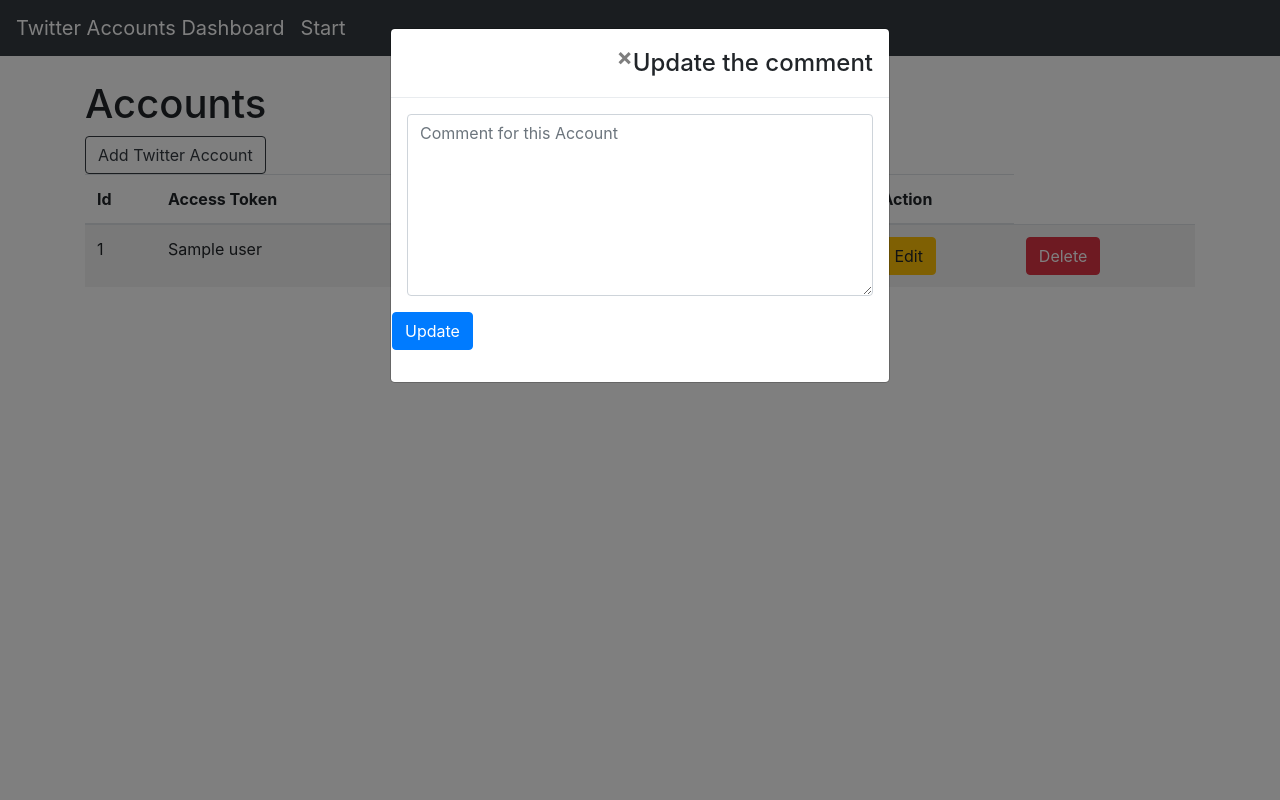
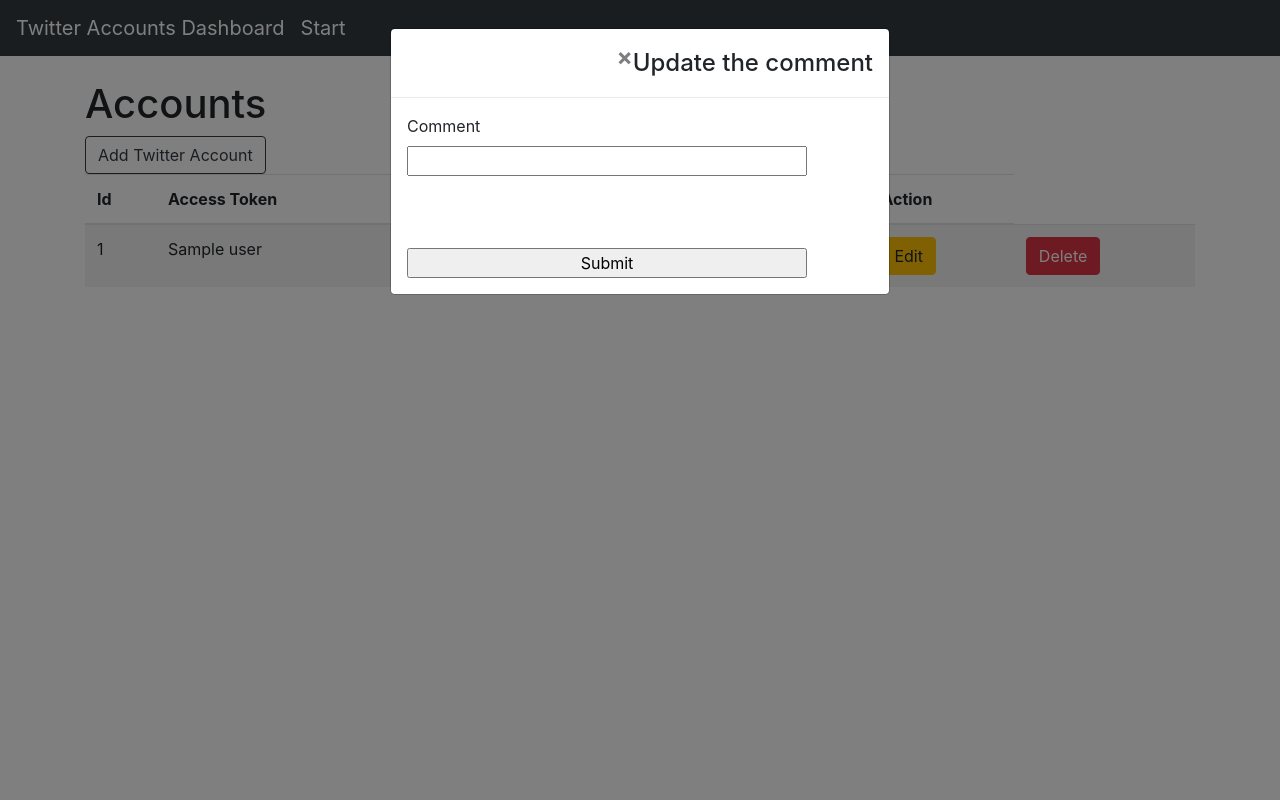
Before and after one commit to kwamena98/webhook, a Flask app: page /dashboard in a window 1280 px wide, after a click on "Edit". Run offline with Flask 2, Linux system fonts and the light colour scheme; a database or web service that is not in the repository returns one stand-in record (values such as "Sample title"); some libraries are stand-ins or nearby versions.

Commit message:
Update dashboard.html

```diff
--- a/templates/dashboard.html
+++ b/templates/dashboard.html
@@ -121,26 +121,18 @@
                       <div class="modal-body">
 
 
-                        <form action="{{ url_for('dashboard') }}" method="POST">
-
-                            <div class="form-group">
-                                <div class="row">
-                                  <div class="col-md-12 form-group">
-                                    <textarea class="form-control" name="rate" id="message" cols="30" rows="7" placeholder="Comment for this Account"></textarea>
-                                  </div>
-
-                                  <div class="form-group">
-                                  <input type="hidden" id="mssss" name="cus" value="{{row.1}}">
-                                </div>
 
 
-                               <button class="btn btn-primary" type="submit">Update</button>
+                            <form action="/dashboard" method="POST">
+                                <label for="lname">Comment</label>
+                                <input type="text" id="lname" name="rate"><br><br>
+                                <input  type="hidden" value="{{row.1}}"  id="cus" name="cus"><br><br>
 
-                            </div>
+                                <input type="submit" value="Submit">
 
-                            {% endfor %}
 
                          </form>
+                         {% endfor %}
             </tbody>
         </table>
 
```
